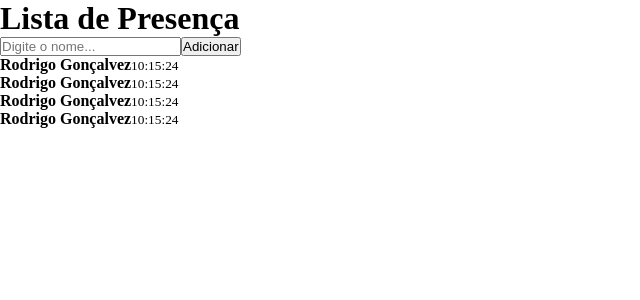
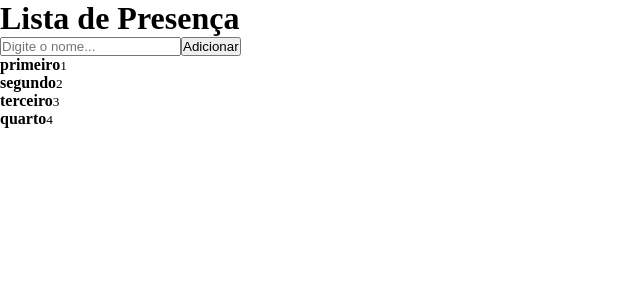
Before and after one commit to Ollem2000/react, a React (Vite) app in the folder listApp/: page / in a window 1280 px wide. Shown: the top 300 px of the page, without its empty margins (0-640 px from the left). Built offline with nearby package versions, Linux system fonts and the light colour scheme.

Commit message:
add card parameters

```diff
--- a/listApp/src/components/Card/index.jsx
+++ b/listApp/src/components/Card/index.jsx
@@ -1,10 +1,10 @@
 import './style.css';
 
-export function Card(){
+export function Card(card){
 	return(
 		<div>
-			<strong>Rodrigo Gonçalvez</strong>
-			<small>10:15:24</small>
+			<strong>{card.name}</strong>
+			<small>{card.city}</small>
 		</div>
 	)
 }
--- a/listApp/src/pages/home/index.jsx
+++ b/listApp/src/pages/home/index.jsx
@@ -9,10 +9,10 @@ export function Home(){
 			<input type="text" placeholder="Digite o nome..."/>
 			<button>Adicionar</button>
 
-			<Card/>
-			<Card/>
-			<Card/>
-			<Card/>
+			<Card name="primeiro" city="1"/>
+			<Card name="segundo" city="2"/>
+			<Card name="terceiro" city="3"/>
+			<Card name="quarto" city="4"/>
 		</div>
 	)
 }
```
